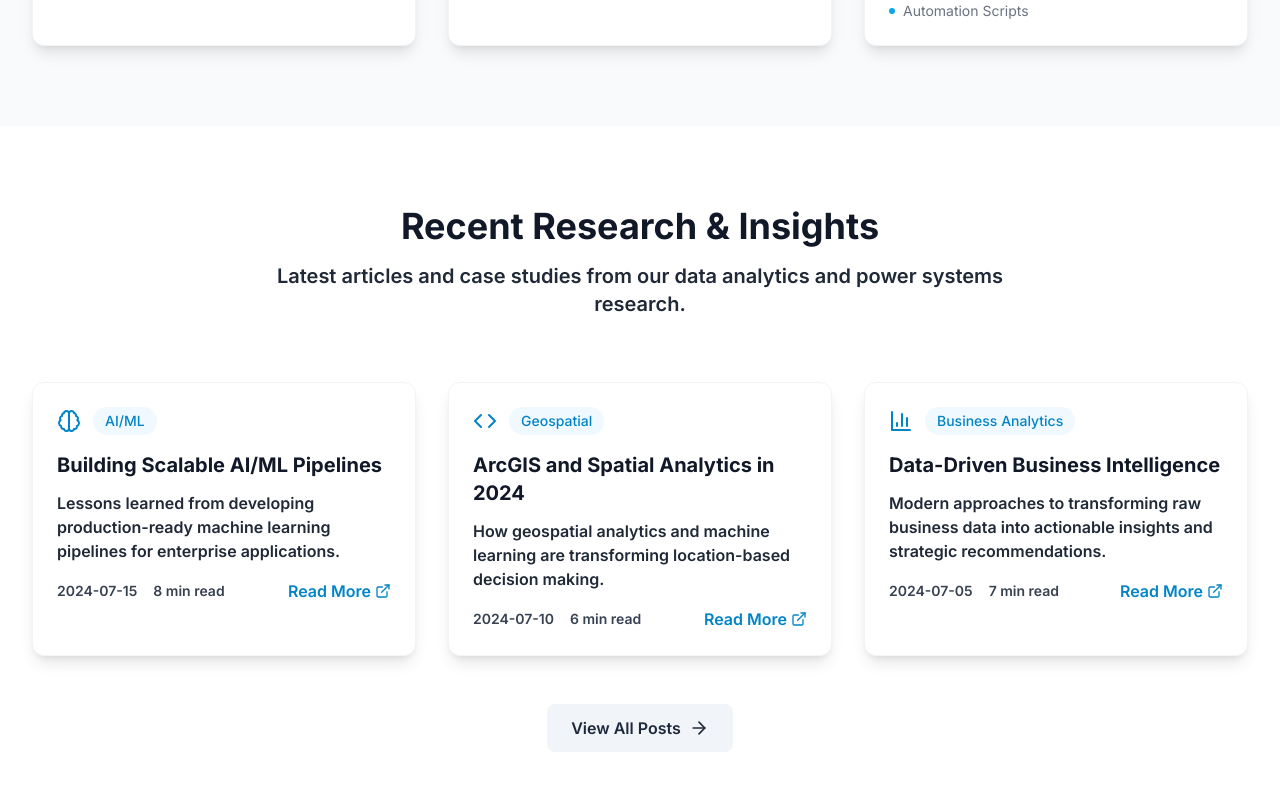
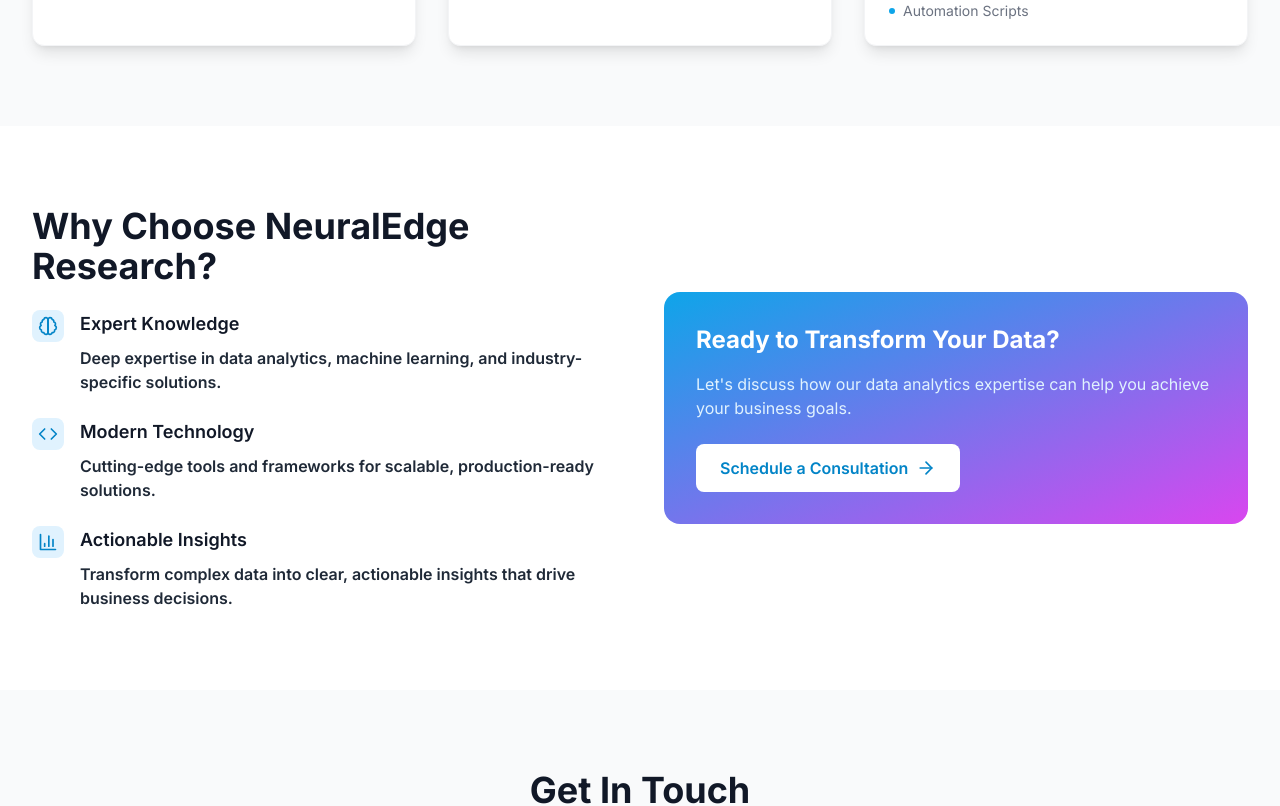
Before and after one commit to clm6/neuraledgeresearch, a Next.js app: page / in a window 1280 px wide. Shown: the part 1580-2386 px from the top of the page. Built offline with nearby package versions, Linux system fonts and the light colour scheme.

Commit message:
page final touch up v3

```diff
--- a/app/page.tsx
+++ b/app/page.tsx
@@ -19,7 +19,6 @@
   ExternalLink
 } from 'lucide-react'
 import NeuralBackground from './components/NeuralBackground'
-import { getRecentPosts } from './data/blogPosts'
 
 
 
@@ -239,77 +238,7 @@
         </div>
       </section>
 
-      {/* Recent Posts Section */}
-      <section className="py-20 bg-white">
-        <div className="max-w-7xl mx-auto px-4 sm:px-6 lg:px-8">
-          <div className="text-center mb-16">
-            <motion.div
-              initial={{ opacity: 0, y: 20 }}
-              whileInView={{ opacity: 1, y: 0 }}
-              transition={{ duration: 0.6 }}
-              viewport={{ once: true }}
-            >
-              <h2 className="text-4xl font-bold text-gray-900 mb-4">Recent Research & Insights</h2>
-              <p className="text-xl text-gray-800 max-w-3xl mx-auto font-semibold">
-                Latest articles and case studies from our data analytics and power systems research.
-              </p>
-            </motion.div>
-          </div>
 
-          <div className="grid grid-cols-1 md:grid-cols-2 lg:grid-cols-3 gap-8">
-            {getRecentPosts(3).map((post, index) => (
-              <motion.div
-                key={post.id}
-                initial={{ opacity: 0, y: 20 }}
-                whileInView={{ opacity: 1, y: 0 }}
-                transition={{ duration: 0.6, delay: index * 0.1 }}
-                viewport={{ once: true }}
-                className="card group hover:border-primary-200 transition-all duration-200 hover:shadow-lg"
-              >
-                <div className="flex items-center mb-4">
-                  <div className="text-primary-600 mr-3">
-                    {post.icon === 'Zap' && <Zap className="w-6 h-6" />}
-                    {post.icon === 'Brain' && <Brain className="w-6 h-6" />}
-                    {post.icon === 'Code' && <Code className="w-6 h-6" />}
-                    {post.icon === 'BarChart3' && <BarChart3 className="w-6 h-6" />}
-                  </div>
-                  <span className="text-sm font-medium text-primary-600 bg-primary-50 px-3 py-1 rounded-full">
-                    {post.category}
-                  </span>
-                </div>
-                <h3 className="text-xl font-bold text-gray-900 mb-3 group-hover:text-primary-600 transition-colors">
-                  {post.title}
-                </h3>
-                <p className="text-gray-800 mb-4 font-semibold">{post.excerpt}</p>
-                <div className="flex items-center justify-between">
-                  <div className="flex items-center space-x-4 text-sm text-gray-700 font-semibold">
-                    <span>{post.date}</span>
-                    <span>{post.readTime}</span>
-                  </div>
-                  <a href="/explore" className="text-primary-600 hover:text-primary-700 font-semibold inline-flex items-center group">
-                    Read More
-                    <ExternalLink className="ml-1 w-4 h-4 group-hover:translate-x-1 transition-transform" />
-                  </a>
-                </div>
-              </motion.div>
-            ))}
-          </div>
-
-          <div className="text-center mt-12">
-            <motion.div
-              initial={{ opacity: 0, y: 20 }}
-              whileInView={{ opacity: 1, y: 0 }}
-              transition={{ duration: 0.6 }}
-              viewport={{ once: true }}
-            >
-              <a href="/explore" className="btn-secondary inline-flex items-center">
-                View All Posts
-                <ArrowRight className="ml-2 w-5 h-5" />
-              </a>
-            </motion.div>
-          </div>
-        </div>
-      </section>
 
       {/* About Section */}
       <section id="about" className="py-20 bg-white">
```
